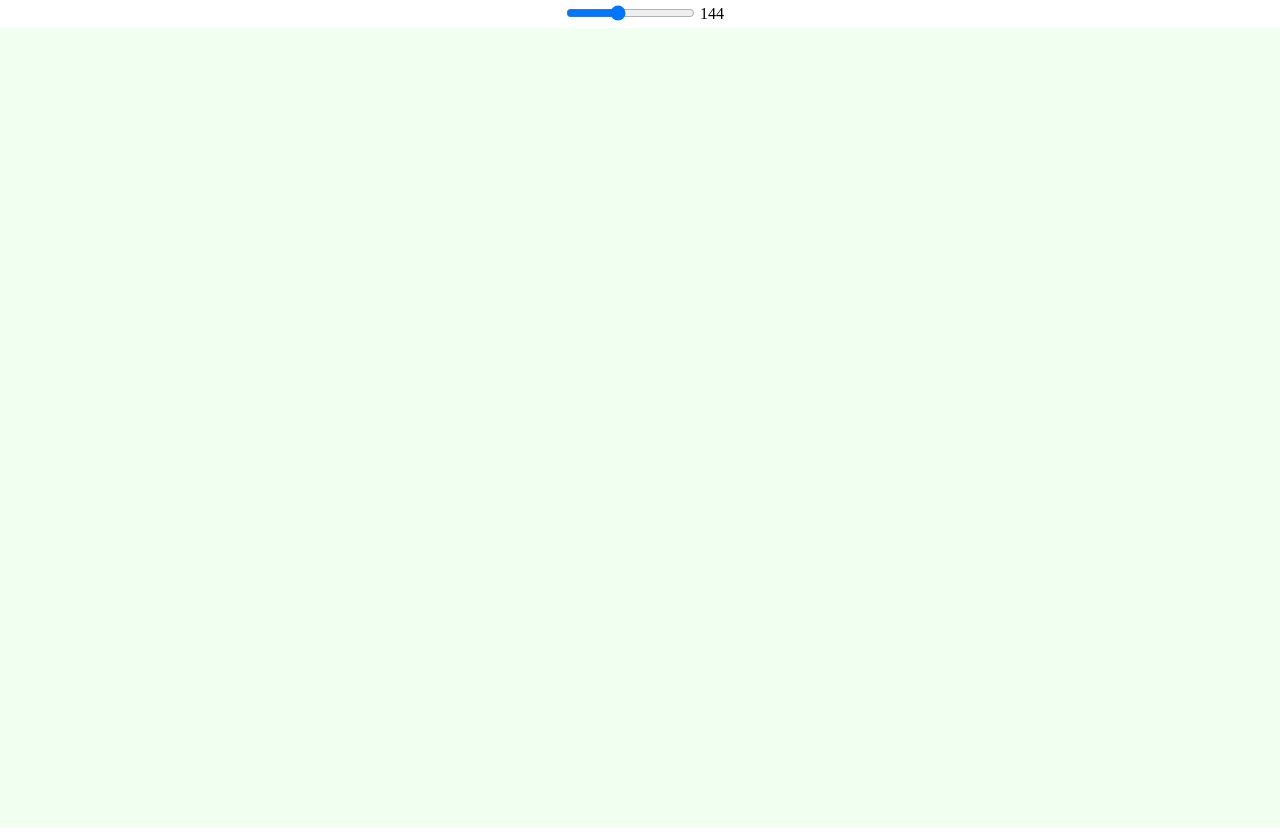
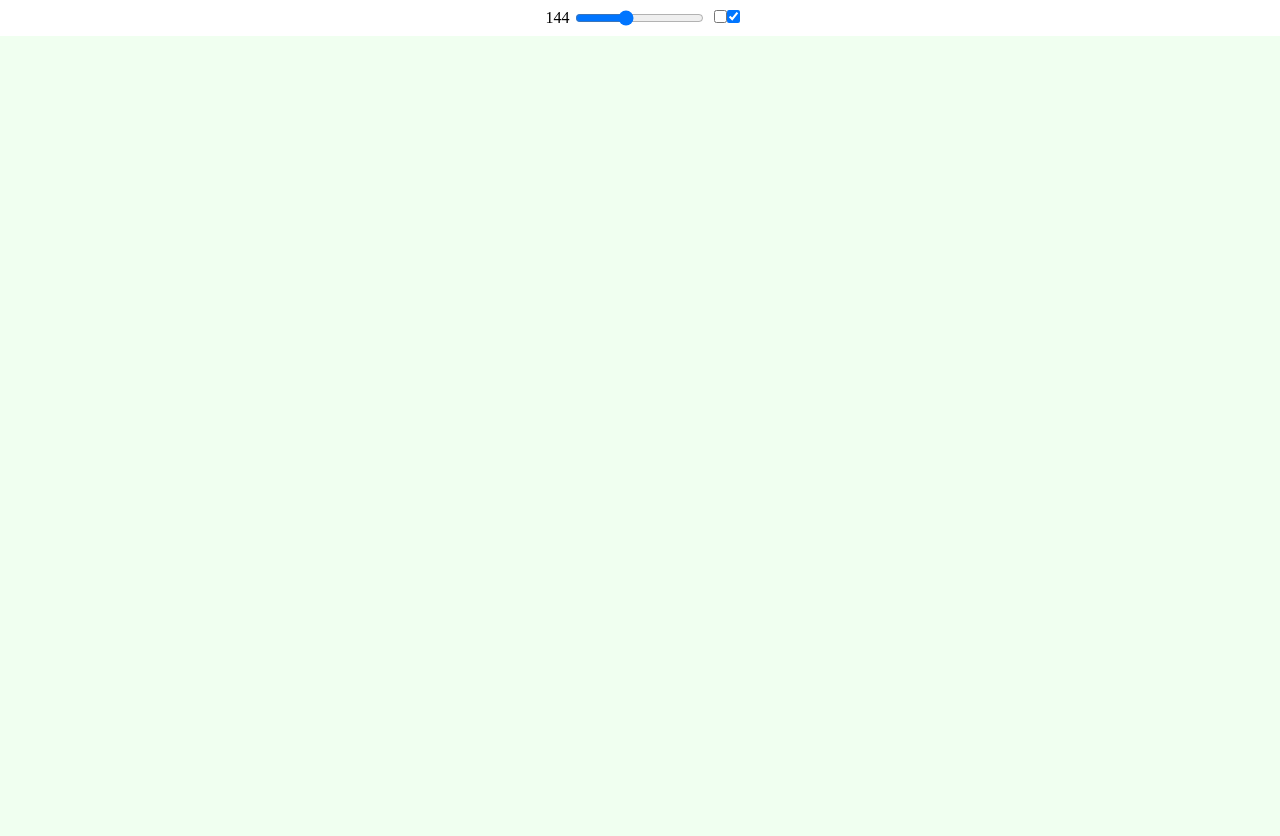
Before and after one commit to turnerheath/JSCursorEffects, a plain HTML site: page index.html in a window 1280 px wide. Drawn offline with Linux system fonts and the light colour scheme.

Commit message:
Stroke and Fill Checkboxes

```diff
--- a/index.html
+++ b/index.html
@@ -9,10 +9,14 @@
 </head>
 <body>
     <div class="slider-container">
-        <div class="value-container">
+        <div class="brush-container">
             <span id="brush-color">140</span>
+            <input type="range" min="0" max="360" value="140" class="slider" id="brush-color-slider">
         </div>
-        <input type="range" min="0" max="360" value="140" class="slider" id="brush-color-slider">
+        <div class="checkboxes">
+            <input type="checkbox" id="stroke" name="stroke"/>
+            <input type="checkbox" id="fill" name="fill" checked/>
+        </div>
     </div>
     <canvas id="canvas1"></canvas>
     <script src="script.js"></script>
--- a/script.js
+++ b/script.js
@@ -30,8 +30,8 @@ class Root {
             ctx.beginPath();
             ctx.arc(this.x, this.y, this.size, 0, Math.PI * 2);
             ctx.fillStyle = 'hsl(' + brushcolor.innerHTML + ',100%,' + this.lightness + '%)';
-            ctx.fill();
-            //ctx.stroke();
+            if (document.getElementById('fill').checked)ctx.fill();
+            if (document.getElementById('stroke').checked)ctx.stroke();
             requestAnimationFrame(this.update.bind(this));
         }
     }
--- a/style.css
+++ b/style.css
@@ -15,12 +15,24 @@
     display: flex;
     align-items: flex-start;
     justify-content: center;
-    flex-direction: row-reverse;
+    flex-direction: row;
     margin: 5px;
 }
-.value-container{
-    margin-left: 5px;
+.brush-container{
+    display:flex;
+    flex-direction: row;
+    justify-content: flex-start;
+    align-items: center;
 }
 .slider{
     color: green;
+    margin: 5px;
 }
+
+.checkboxes{
+    width: auto;
+    display:flex;
+    flex-direction: row;
+    align-items: center;
+    margin: 5px;
+}
```
